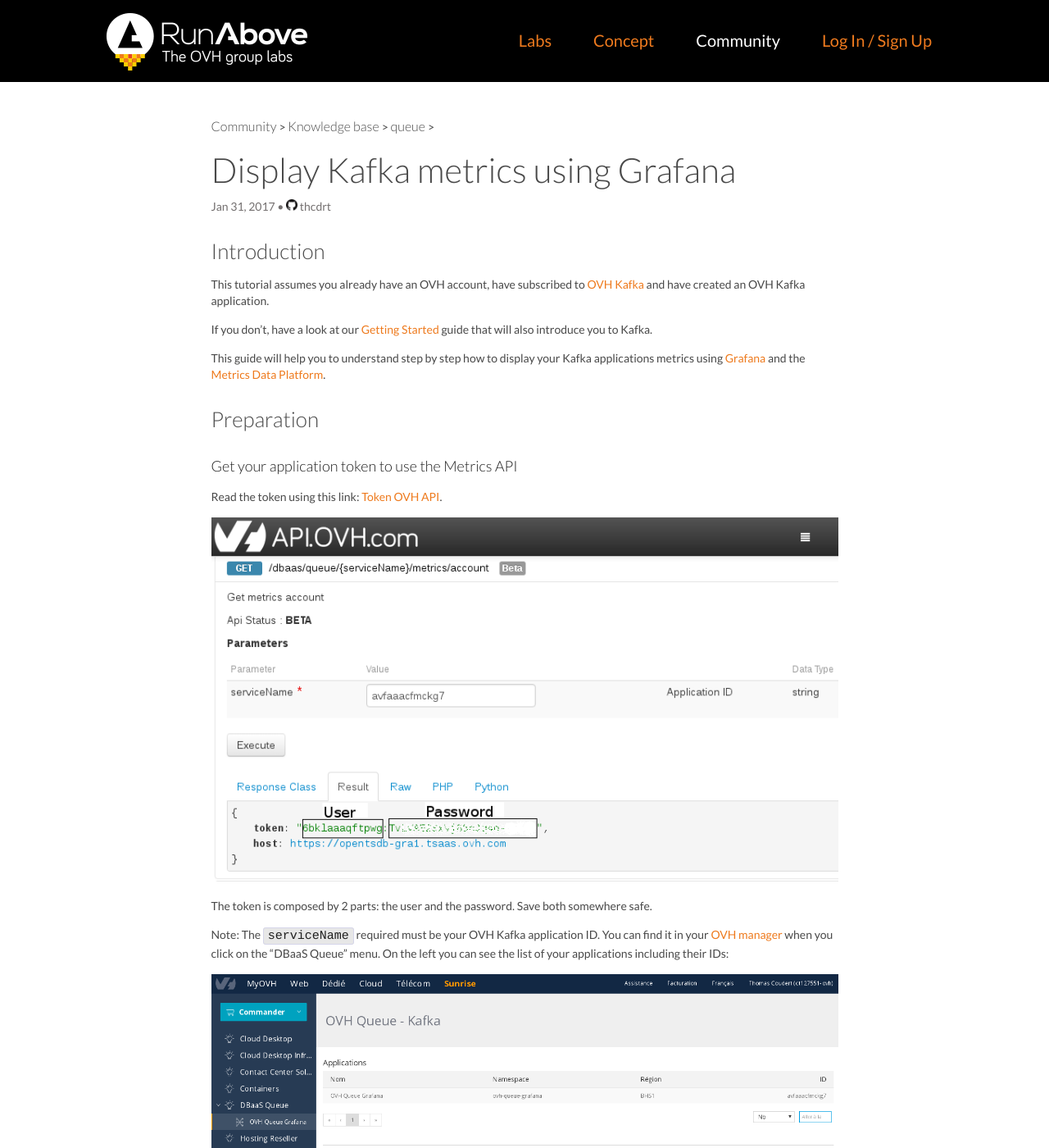
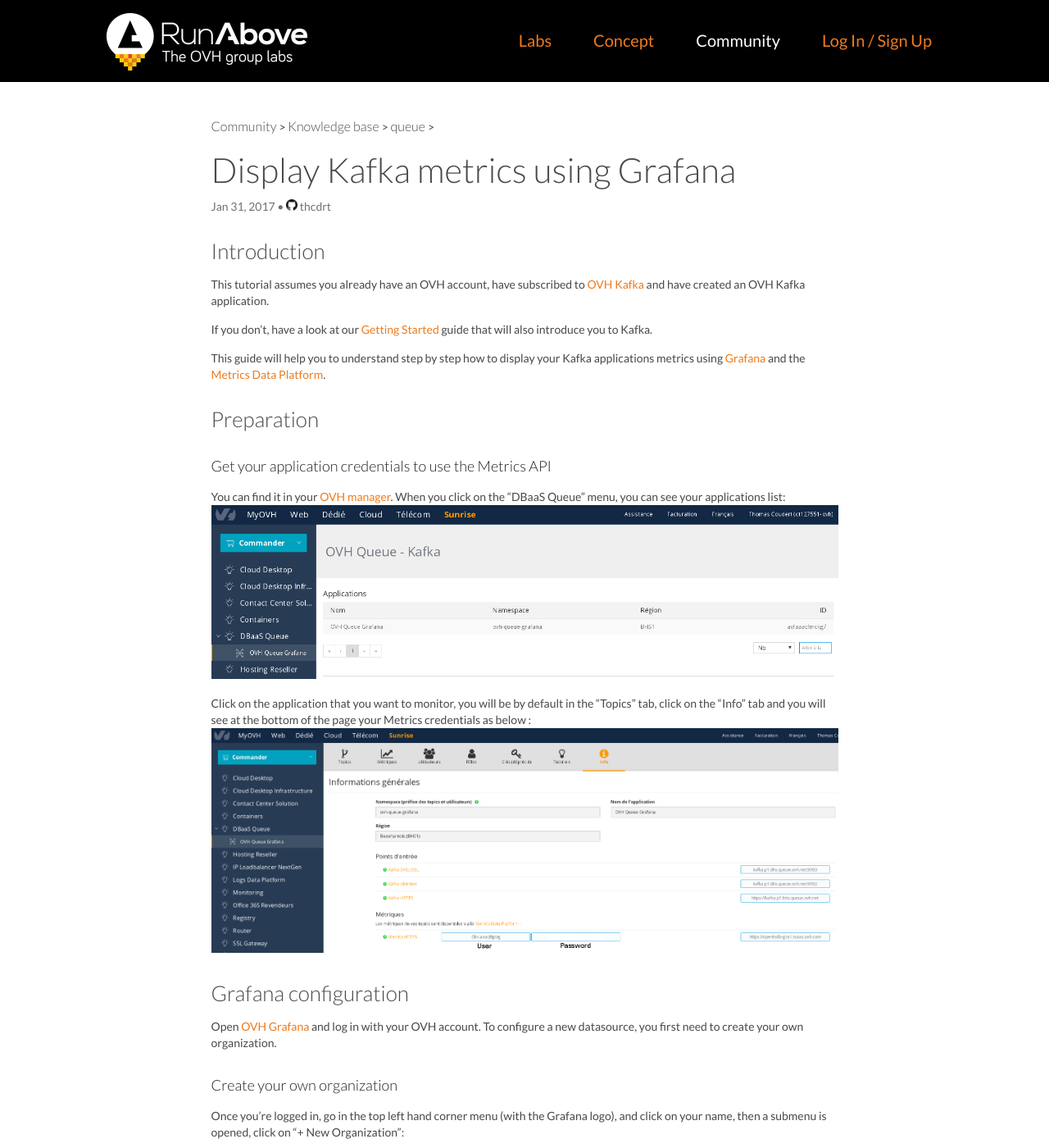
Before and after one commit to ovhlabs/knowledge-base, a Jekyll site: the page built from en/_posts/2017-01-31-kafka-metrics-grafana.md, in a window 1280 px wide and 1400 px high. Shown: the whole window at 82% size. Built offline with Jekyll 4.4.1, drawn with Linux system fonts in a browser that asks for light colours; Markdown is read by kramdown in place of the engine named in the settings; comment, search, counter and statistics services are not loaded; some of the changed text lies outside the part shown.

Commit message:
Update a screenshot of the kafka with grafana documentation and correct a typing mistake

```diff
--- a/en/_posts/2017-01-31-kafka-metrics-grafana.md
+++ b/en/_posts/2017-01-31-kafka-metrics-grafana.md
@@ -15,16 +15,12 @@
 This guide will help you to understand step by step how to display your Kafka applications metrics using [Grafana](https://grafana.tsaas.ovh.com) and the [Metrics Data Platform](https://www.ovh.com/fr/data-platforms/metrics/).
 
 ## Preparation
-### Get your application token to use the Metrics API
-Read the token using this link: [Token OVH API](https://api.ovh.com/console/#/dbaas/queue/%7BserviceName%7D/metrics/account#GET).
+### Get your application credentials to use the Metrics API
+You can find it in your [OVH manager](https://www.ovh.com/manager/sunrise/dbaasQueue/index.html#/dbaasQueue). When you click on the "DBaaS Queue" menu, you can see your applications list:
+![Application ID](/kb/images/2017-01-31-kafka-metrics-grafana/applications_list.png)
 
-![Application Token](/kb/images/2017-01-31-kafka-metrics-grafana/token.png)
-
-The token is composed by 2 parts: the user and the password. Save both somewhere safe.
-
-Note: The `serviceName` required must be your OVH Kafka application ID. You can find it in your [OVH manager](https://www.ovh.com/manager/sunrise/dbaasQueue/index.html#/dbaasQueue) when you click on the "DBaaS Queue" menu. On the left you can see the list of your applications including their IDs:
-
-![Application ID](/kb/images/2017-01-31-kafka-metrics-grafana/application_id.png)
+Click on the application that you want to monitor, you will be by default in the "Topics" tab, click on the "Info" tab and you will see at the bottom of the page your Metrics credentials as below :
+![Application ID](/kb/images/2017-01-31-kafka-metrics-grafana/credentials.png)
 
 ## Grafana configuration
 Open [OVH Grafana](https://grafana.tsaas.ovh.com) and log in with your OVH account.
@@ -84,8 +80,11 @@
 
 Then fill the fields:
 
-  - Metric: kafka.bytes-in-per-sec.m1 or kafka.bytes-in-per-sec.m1 or
-   kafka.bytes-out-per-sec.m1 depending on what you want to visualize.
+  - Available metrics:
+  	- kafka.messages-in-per-sec.m1
+  	- kafka.bytes-in-per-sec.m1
+   	- kafka.bytes-out-per-sec.m1 depending
+   	- consumer.lag
   - Aggregator: You can choose the aggregator that you want, knowing that by default it will be used to aggregate your differents topics.
 
  At this step you should see a graph aggregating all your topics:
```
Also changed, not shown: images/2017-01-31-kafka-metrics-grafana/applications_list.png (renamed from images/2017-01-31-kafka-metrics-grafana/application_id.png), images/2017-01-31-kafka-metrics-grafana/credentials.png (added), images/2017-01-31-kafka-metrics-grafana/token.png (deleted).
